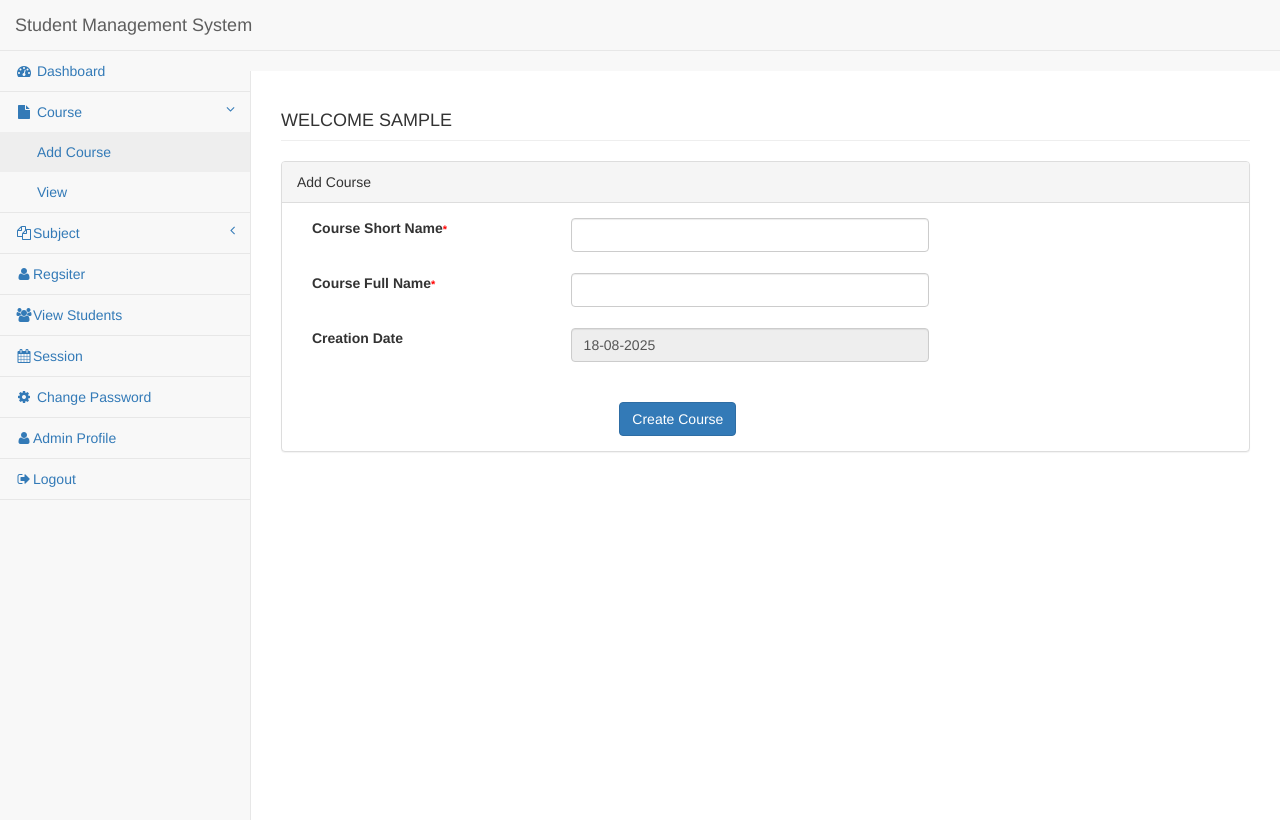
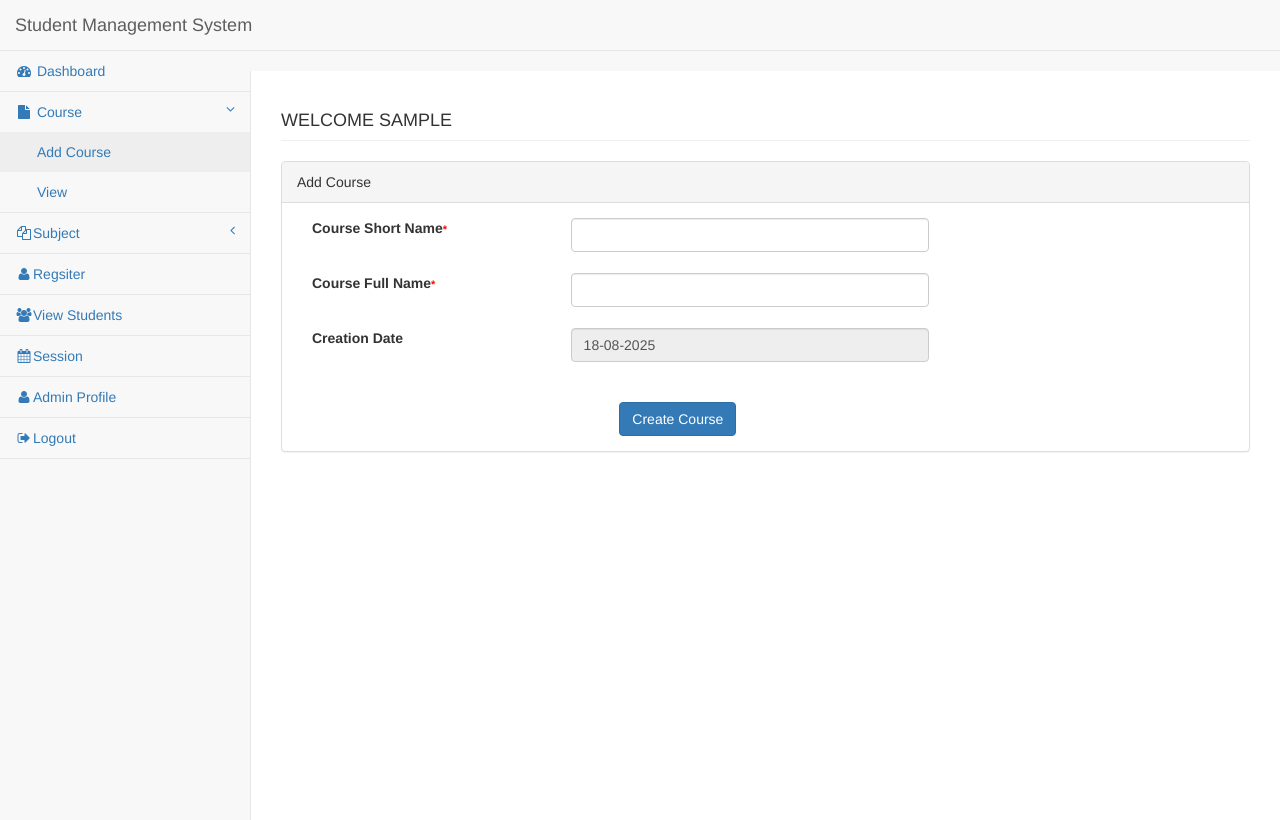
Before and after one commit to amanyadav9324/Student-management, a PHP site: page /add-course.php in a window 1280 px wide. Run offline with PHP 8.4, Linux system fonts and the light colour scheme; the visitor is signed in with stand-in values (Sample User, id 1).

Commit message:
Update leftbar.php
Remove leftbar password recovery

```diff
--- a/studentrecordms/leftbar.php
+++ b/studentrecordms/leftbar.php
@@ -51,10 +51,6 @@
                    <li>
                             <a href="session.php"><i class="fa fa-calendar fa-fw"></i>Session</a>
                   </li>
-
-                        <li>
-                   <a href="change-password.php"><i class="fa fa-cog fa-fw"></i> Change Password</a>
-                        </li>
                  <li>
                    <a href="admin-profile.php"><i class="fa fa-user fa-fw"></i>Admin Profile</a>
                         </li>
```
